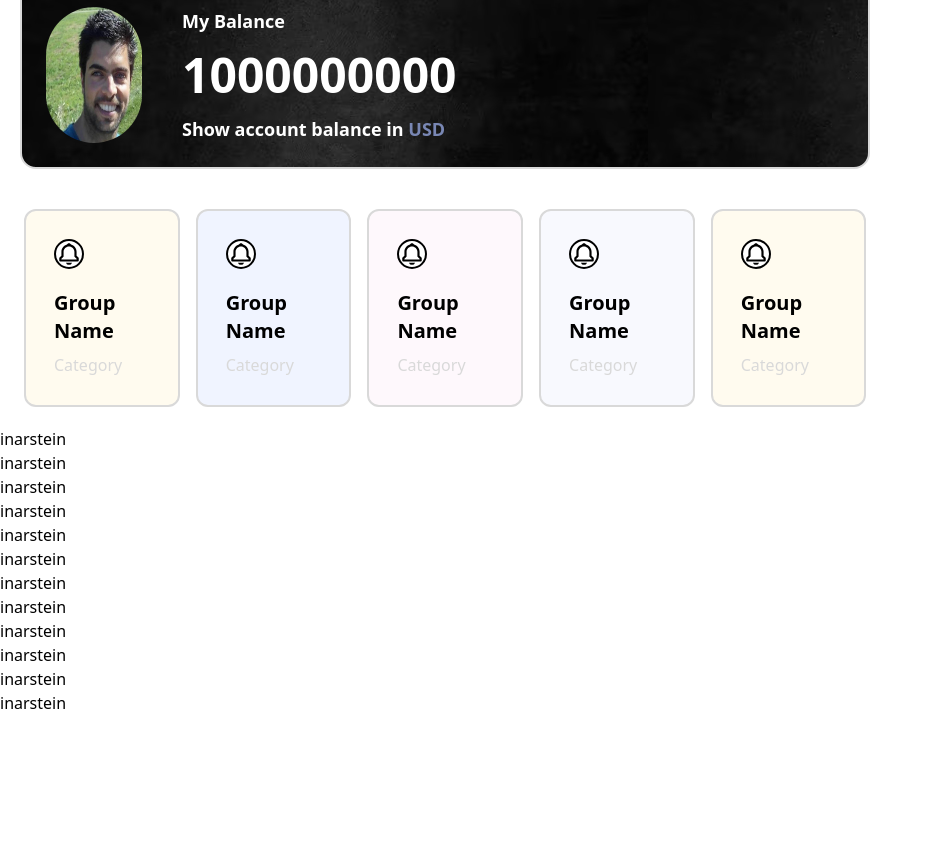
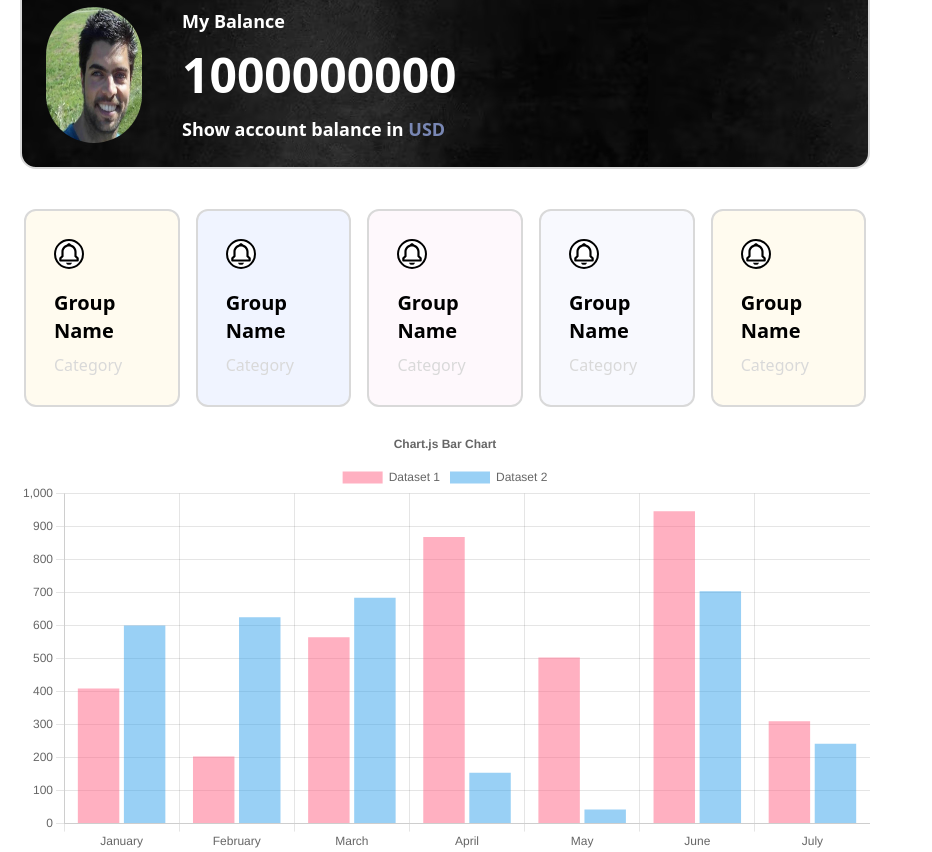
Before and after one commit to leeya018/equal-bill-firebase, a Next.js app: page / in a window 1280 px wide. Shown: the part 249-1101 px from the top of the page, without its empty margins (0-932 px from the left). Before the commit the page ends 964 px from the top, so only its background shows below. Built offline with nearby package versions, Linux system fonts and the light colour scheme; no server answers.

Commit message:
graph stickes

```diff
--- a/components/Left.jsx
+++ b/components/Left.jsx
@@ -6,6 +6,7 @@ import PieChart from "./PieChart";
 import Image from "next/image";
 import BlackBlock from "./BlackBlock";
 import Groups from "./Groups";
+import VerticalChart from "./VerticalChart";
 
 export default function Left() {
   return (
@@ -21,18 +22,7 @@ export default function Left() {
         {/* groups items */}
         <Groups />
         {/* Grapth */}
-        <div>inarstein</div>
-        <div>inarstein</div>
-        <div>inarstein</div>
-        <div>inarstein</div>
-        <div>inarstein</div>
-        <div>inarstein</div>
-        <div>inarstein</div>
-        <div>inarstein</div>
-        <div>inarstein</div>
-        <div>inarstein</div>
-        <div>inarstein</div>
-        <div>inarstein</div>
+        <VerticalChart />
       </div>
     </div>
   );
--- /dev/null
+++ b/components/VerticalChart.jsx
@@ -0,0 +1,56 @@
+import React from "react";
+import {
+  Chart as ChartJS,
+  CategoryScale,
+  LinearScale,
+  BarElement,
+  Title,
+  Tooltip,
+  Legend,
+} from "chart.js";
+import { Bar } from "react-chartjs-2";
+import faker from "faker";
+
+ChartJS.register(
+  CategoryScale,
+  LinearScale,
+  BarElement,
+  Title,
+  Tooltip,
+  Legend
+);
+
+export const options = {
+  responsive: true,
+  plugins: {
+    legend: {
+      position: "top",
+    },
+    title: {
+      display: true,
+      text: "Chart.js Bar Chart",
+    },
+  },
+};
+
+const labels = ["January", "February", "March", "April", "May", "June", "July"];
+
+export const data = {
+  labels,
+  datasets: [
+    {
+      label: "Dataset 1",
+      data: labels.map(() => faker.datatype.number({ min: 0, max: 1000 })),
+      backgroundColor: "rgba(255, 99, 132, 0.5)",
+    },
+    {
+      label: "Dataset 2",
+      data: labels.map(() => faker.datatype.number({ min: 0, max: 1000 })),
+      backgroundColor: "rgba(53, 162, 235, 0.5)",
+    },
+  ],
+};
+
+export default function VerticalChart() {
+  return <Bar options={options} data={data} className="mx-5" />;
+}
```
